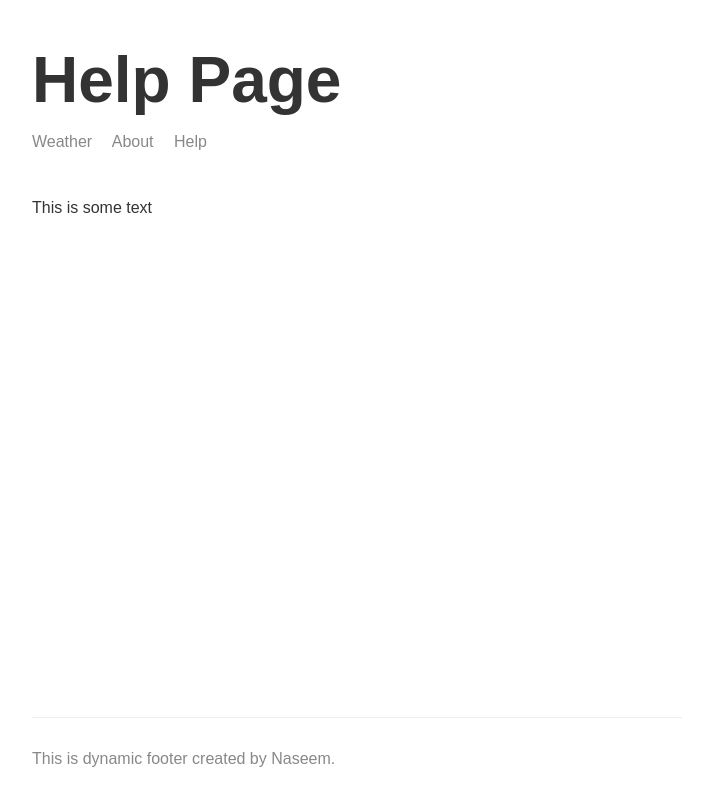
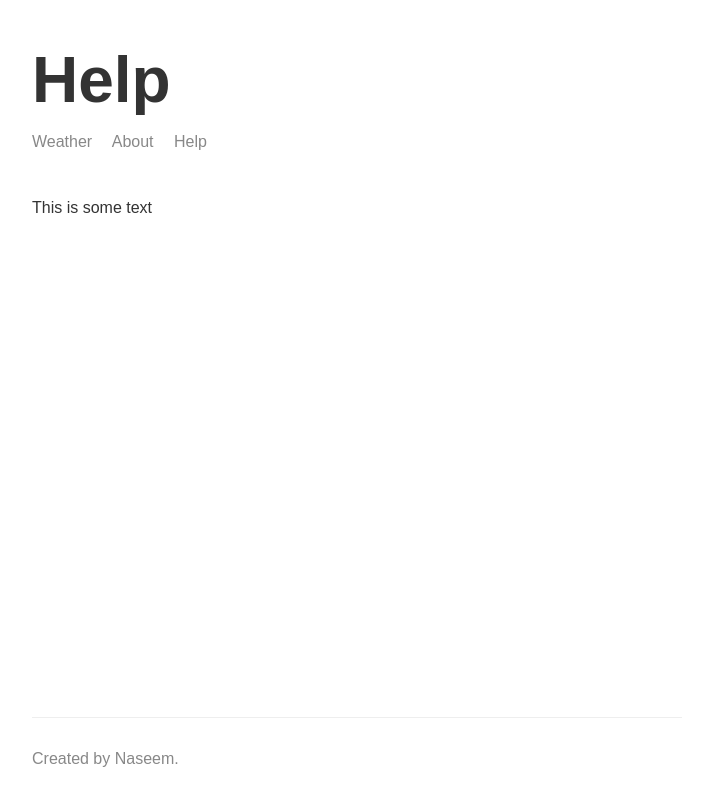
Before and after one commit to n-khush/node-weather-app, a Node server app: page /help in a window 1280 px wide. Shown: the whole page, without its empty margins (283-996 px from the left). Run offline with Node 20, Linux system fonts and the light colour scheme; some libraries are stand-ins or nearby versions.

Commit message:
Text chnages

```diff
--- a/src/app.js
+++ b/src/app.js
@@ -38,7 +38,7 @@ app.get('/about',(req,res) => {
 
 app.get('/help',(req,res) => {
     res.render('help', {
-        'title':'Help Page',
+        'title':'Help',
         'helpText':'This is some text',
         'name':'Naseem'
     })
@@ -59,14 +59,14 @@ app.get('/weather',(req,res)=>{
                 'error':error
             })
         }
-        forecast(latitude, longitude, (error,{temperature,precipProbability}) => {
+        forecast(latitude, longitude, (error,data) => {
            if(error){
                 return res.send({
                     'error':error
                 })
            }
            res.send({
-                forecast:'This is currently '+temperature+' degrees out there, There are '+((precipProbability)*100) +'% chances of rain',
+                forecast:data,
                 location:location,
                 address:req.query.address
             })
--- a/src/utils/forecast.js
+++ b/src/utils/forecast.js
@@ -9,7 +9,7 @@ const forecast = (lat,long,callback) => {
             callback(body.error,undefined)
         }
         else {
-            callback(undefined,body.currently)
+             callback(undefined,body.daily.data[0].summary+'. This is currently '+body.currently.temperature+' degrees out there, the high today is '+body.daily.data[0].temperatureHigh+' with a low of '+body.daily.data[0].temperatureLow+'. There are '+((body.currently.precipProbability)*100) +'% chances of rain')
         }
     })
 }
--- a/templates/partials/footer.hbs
+++ b/templates/partials/footer.hbs
@@ -1,3 +1,3 @@
 <footer>
-    <p>This is dynamic footer created by {{name}}.</p>
+    <p>Created by {{name}}.</p>
 </footer>
--- a/templates/views/about.hbs
+++ b/templates/views/about.hbs
@@ -8,6 +8,7 @@
     <body>
         <div class="main-content">
             {{>header}}
+            <p>This was created by Naseem. It uses data from mapbox.com and darksky.net to fetch weather forecast</p>
             <img class="portrait" src="/images/robot.png">
         </div>
         {{>footer}}
```
